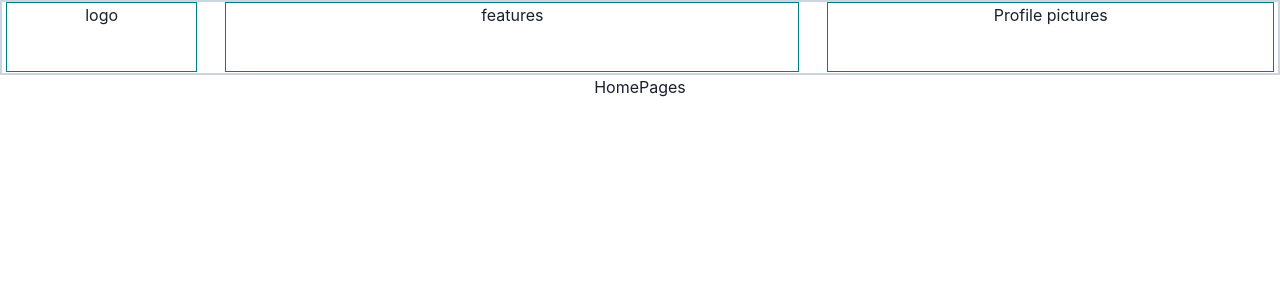
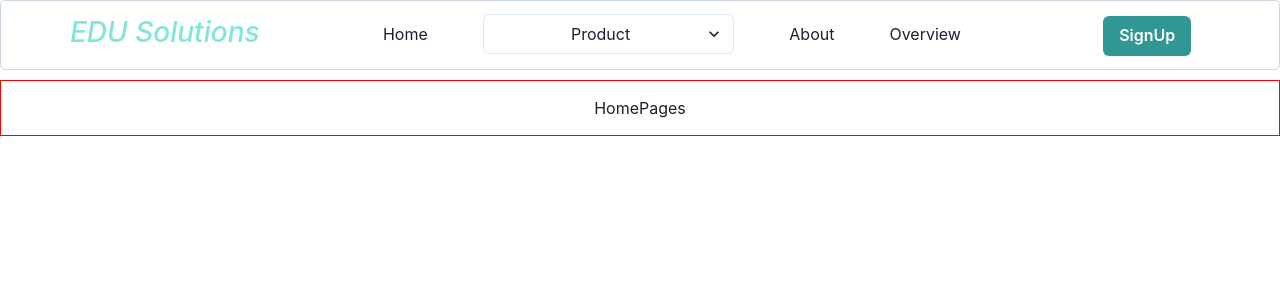
Before and after one commit to dmehra2102/hackathon-repo, a React (Create React App) app in the folder client/: page / in a window 1280 px wide. Shown: the top 300 px of the page. Built offline with nearby package versions, Linux system fonts and the light colour scheme.

Commit message:
navbar completed

```diff
--- /dev/null
+++ b/client/src/Components/Home/About.jsx
@@ -0,0 +1,9 @@
+import React from 'react'
+
+function About() {
+  return (
+    <div>About</div>
+  )
+}
+
+export default About
--- /dev/null
+++ b/client/src/Components/Home/Overview.jsx
@@ -0,0 +1,9 @@
+import React from 'react'
+
+function Overview() {
+  return (
+    <div>Overview</div>
+  )
+}
+
+export default Overview
--- a/client/src/Components/Navbar/Navbar.jsx
+++ b/client/src/Components/Navbar/Navbar.jsx
@@ -1,13 +1,15 @@
 import React from "react";
-import {Box,HStack,Flex} from "@chakra-ui/react"
+import {Box,HStack,Flex,Center,Button,Heading} from "@chakra-ui/react"
+import NavbarFeatures from "../NavbarFeatures/NavbarFeatures";
 export const Navbar=()=>{
 
     return (
         // main box of border part in navbar start
         <Box
-          border='2px solid #CBD5E0'
+          border='1px solid #CBD5E0'
+          borderRadius='5px'
           w='100%'
-          h='75px'
+          h='70px'
         >
             {/* flex box inside three box which contain three components start */}
             <Flex
@@ -19,38 +21,49 @@ export const Navbar=()=>{
             >
                {/* first box contain logo of website starting box */}
                  <Box
-                  border='1px solid teal'
-                  w='15%'
-                  h='70px'
+                //   border='1px solid teal'
+                  w='25%'
+                  h='65px'
+                  px='10px'
+                  py='15px'
                  >
-                   logo
-                   {/* todo */}
+                   <Heading as='em'
+                   textAlign='center'
+                   fontWeight='medium'
+                    fontSize='28px' color='#81E6D9'
+
+                   >EDU Solutions</Heading>
                  </Box>
                {/* first box contain logo of website starting end */}
                {/* second box which contain some import features reauired  like product about overview for website box start */}
                  <Box
-                  border='1px solid teal'
-                  w='45%'
-                  h='70px'
+                //   border='1px solid teal'
+                  w='50%'
+                  h='65px'
                  >
-                        features
-
-                    <HStack>
-                        {/* todo */}
-                    </HStack>
-
+                  <NavbarFeatures/>
                  </Box>
                {/* second box which contain some import features reauired for website box end */}
                {/* third box user profile pictures and login signup start box */}
                  <Box
-                   border='1px solid teal'
-                   w='35%'
-                   h='70px'
+                //    border='1px solid teal'
+                   w='20%'
+                   h='65px'
+                   px='20px'
+                   py='15px'
                  >
-                    Profile pictures
+                    {/* Profile pictures */}
+                    <Flex
+                        align='center'
+                        justify='space-around'
+                    >
                     <HStack>
-
+                        <Center
+                        >
+                              <Button colorScheme='teal'>SignUp</Button>
+                        </Center>
                     </HStack>
+                    </Flex>
                 </Box>
                {/* third box user profile pictures and login signup end box */}
             </Flex>
--- a/client/src/Components/NavbarFeatures/NavbarFeatures.jsx
+++ b/client/src/Components/NavbarFeatures/NavbarFeatures.jsx
@@ -1,20 +1,41 @@
 import React from 'react'
 import {Box,Flex} from "@chakra-ui/react"
+import {Link} from "react-router-dom"
+import NavbarProductSelect from './NavbarProductSelect'
 // const features =['Product','About','Overview']
 function NavbarFeatures() {
 
   return (
     // features start
     <Flex
-     align='center'
-     justify='space-around'
+     alignItems='center'
+     justifyContent='space-around'
      px='5px'
-     py='2px'
+     py='13px'
      gap={1}
     >
+      {/* Home to redirect page start  */}
+         <Box>
+           <Link to='/'>Home</Link>
+         </Box>
+      {/* Home to redirect page end */}
       {/* Product box using select tags start box  */}
-
+           <Box
+            w='40%'
+           >
+               <NavbarProductSelect/>
+           </Box>
       {/* Product box using select tags end box */}
+      {/* About box means here wirtten something about start box */}
+        <Box>
+           <Link to='/about' >About</Link>
+        </Box>
+      {/* About box means here wirtten something about end box */}
+      {/* Overview our product start box */}
+          <Box>
+             <Link to='/overview'>Overview</Link>
+          </Box>
+      {/* Overview our product end box */}
 
     </Flex>
   )
--- /dev/null
+++ b/client/src/Components/NavbarFeatures/NavbarProductSelect.jsx
@@ -0,0 +1,14 @@
+import React from 'react'
+import {Select} from "@chakra-ui/react"
+function NavbarProductSelect() {
+  return (
+    <Select placeholder='Product' textAlign='center' >
+        <option value="eng" border='none'  _hover='teal'>Engineering</option>
+        <option value="med" border='none'  >Medical</option>
+        <option value="art" border='none'  >Arts</option>
+        <option value="sci" border='none'  >Science</option>
+    </Select>
+  )
+}
+
+export default NavbarProductSelect
--- a/client/src/Pages/HomePages.jsx
+++ b/client/src/Pages/HomePages.jsx
@@ -1,11 +1,27 @@
-import { Box } from "@chakra-ui/react";
+import { Box,Flex } from "@chakra-ui/react";
 import React from "react";
-
+import {Outlet} from "react-router-dom"
 export const HomePages=()=>{
 
     return (
-        <Box>
+        <Box
+         marginTop='10px'
+         border='1px solid red'
+         w='100%'
+         px='20px'
+         py='15px'
+        >
             HomePages
+            {/* all components import here start  */}
+            <Flex
+              direction='column'
+              justify='space-around'
+              align='center'
+              gap={4}
+            >
+              <Outlet/>
+            </Flex>
+            {/* all components import here end  */}
         </Box>
     )
 }
--- /dev/null
+++ b/client/src/Pages/Login.jsx
@@ -0,0 +1,9 @@
+import React from 'react'
+
+function Login() {
+  return (
+    <div>Login</div>
+  )
+}
+
+export default Login
--- a/client/src/Pages/MainRoutes.jsx
+++ b/client/src/Pages/MainRoutes.jsx
@@ -1,13 +1,22 @@
 import React from "react";
 import { Route, Routes } from "react-router-dom";
+import About from "../Components/Home/About";
+import Overview from "../Components/Home/Overview";
 import { HomePages } from "./HomePages";
+import Login from "./Login";
+import Signup from "./Signup";
 
 
 export const MainRoutes=()=>{
 
     return (
         <Routes>
-            <Route path='/' element={<HomePages/>}/>
+            <Route path='/' element={<HomePages/>}>
+                <Route path="/about"  element={<About/>}/>
+                <Route path="/overview"  element={<Overview/>}/>
+            </Route>
+            <Route path='/login' element={<Login/>}/>
+            <Route path='/signup' element={<Signup/>}/>
         </Routes>
     )
 }
--- /dev/null
+++ b/client/src/Pages/Signup.jsx
@@ -0,0 +1,9 @@
+import React from 'react'
+
+function Signup() {
+  return (
+    <div>Signup</div>
+  )
+}
+
+export default Signup
```
